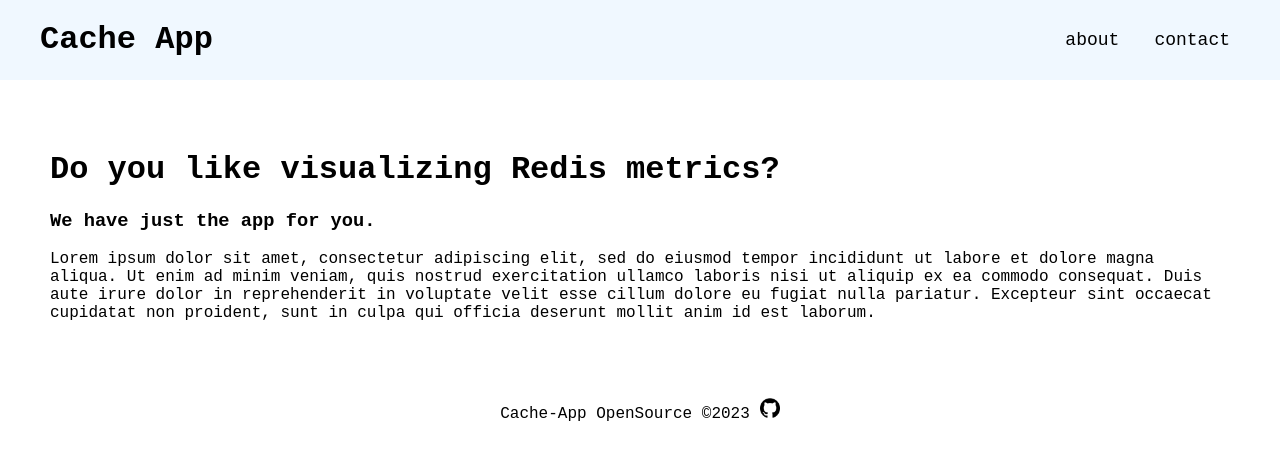
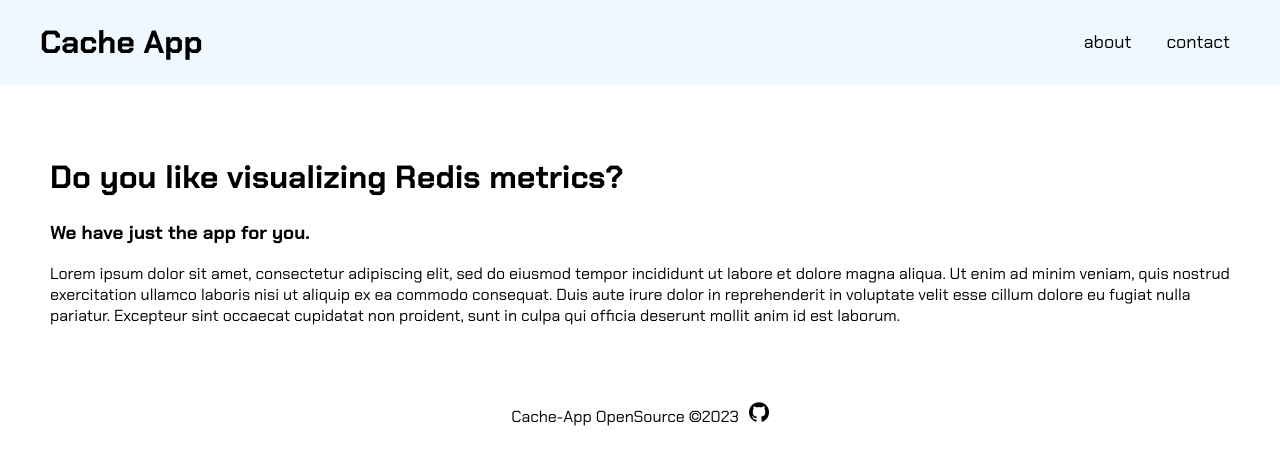
Before and after one commit to oslabs-beta/rediSphere, a React app: page / in a window 1280 px wide. Shown: the top 460 px of the page. Built offline with nearby package versions, Linux system fonts and the light colour scheme; no server answers.

Commit message:
change font

```diff
--- a/client/styles.css
+++ b/client/styles.css
@@ -3,7 +3,7 @@
   flex-direction: column;
   align-items: center;
   margin: 0;
-  font-family: 'Courier New', Courier, monospace;
+  font-family: 'Chakra Petch', sans-serif;
 }
 
 h2,
@@ -60,6 +60,7 @@
 
 header {
   background-color: aliceblue;
+  color: black;
   display: flex;
   justify-content: space-between;
   padding: 0 20px;
@@ -83,6 +84,7 @@
       margin-left: 15px;
       border: none;
       background-color: inherit;
+      color: inherit;
       border-radius: 10px;
       padding: 10px;
       font-size: large;
--- a/index.html
+++ b/index.html
@@ -3,6 +3,9 @@
   <head>
     <meta charset="UTF-8" />
     <meta name="viewport" content="width=device-width, initial-scale=1.0" />
+    <style>
+      @import url('https://fonts.googleapis.com/css2?family=Chakra+Petch:ital,wght@0,300;0,400;0,500;0,600;0,700;1,300;1,400;1,500;1,600;1,700&display=swap');
+    </style>
     <title>Cache App</title>
   </head>
   <body>
```
